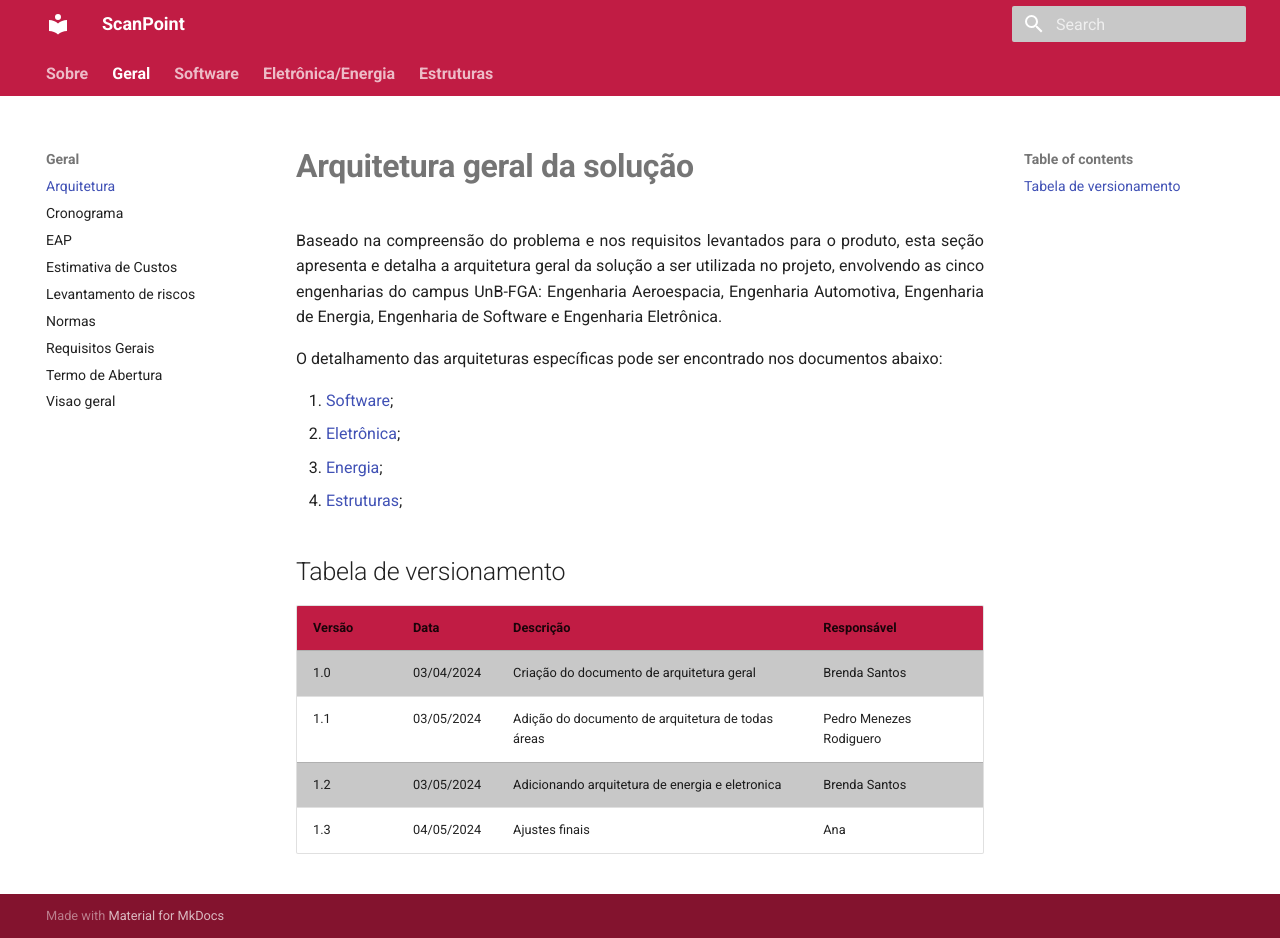
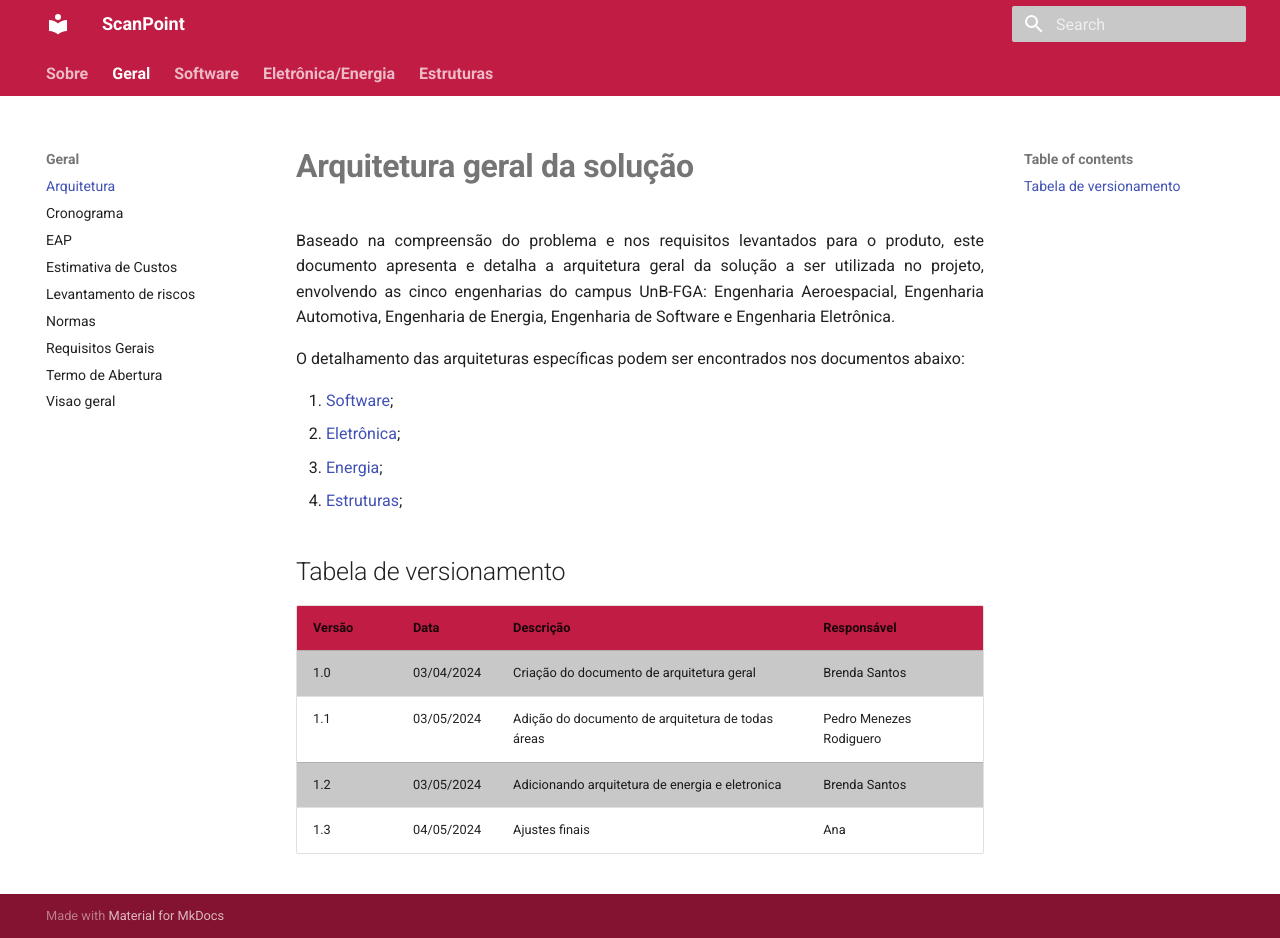
Before and after one commit to Calcioft/ScanPoint, an MkDocs documentation site: the page built from docs/geral/arquitetura.md, in a window 1280 px wide and 938 px high. Built offline with MkDocs 1.6.1 and Material for MkDocs 9.7.7, drawn with Linux system fonts in a browser that asks for light colours.

Commit message:
doc: Atualização do documento de arquitetura

```diff
--- a/docs/geral/arquitetura.md
+++ b/docs/geral/arquitetura.md
@@ -1,10 +1,10 @@
 # **Arquitetura geral da solução**
 
 <p style="text-align: justify;">
-Baseado na compreensão do problema e nos requisitos levantados para o produto, esta seção apresenta e detalha a arquitetura geral da solução a ser utilizada no projeto, envolvendo as cinco engenharias do campus UnB-FGA: Engenharia Aeroespacia, Engenharia Automotiva, Engenharia de Energia, Engenharia de Software e Engenharia Eletrônica.
+Baseado na compreensão do problema e nos requisitos levantados para o produto, este documento apresenta e detalha a arquitetura geral da solução a ser utilizada no projeto, envolvendo as cinco engenharias do campus UnB-FGA: Engenharia Aeroespacial, Engenharia Automotiva, Engenharia de Energia, Engenharia de Software e Engenharia Eletrônica.
 </p>
 
-<p style="text-align: justify;"> O detalhamento das arquiteturas específicas pode ser encontrado nos documentos abaixo: </p>
+<p style="text-align: justify;"> O detalhamento das arquiteturas específicas podem ser encontrados nos documentos abaixo: </p>
 
   1. [Software](../software/arquitetura.md);
   2. [Eletrônica](../eletronica-energia/arquitetura_eletronica.md);
```
